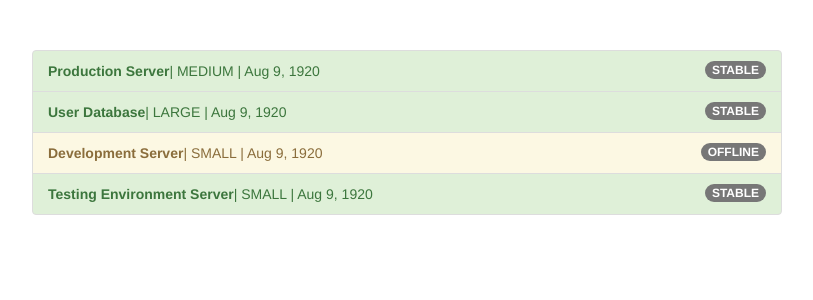
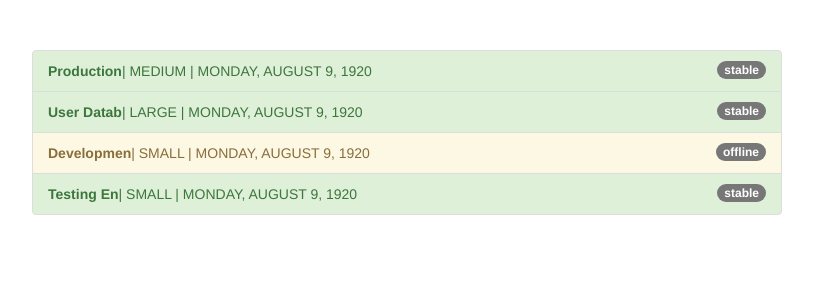
Before and after one commit to reemardelarosa/angular4-pipes, an Angular app: page / in a window 1280 px wide. Shown: the top 300 px of the page, without its empty margins (233-1046 px from the left). Built offline with nearby package versions, Linux system fonts and the light colour scheme.

Commit message:
Added custom Pipe

```diff
--- a/src/app/app.component.html
+++ b/src/app/app.component.html
@@ -4,9 +4,9 @@
       <ul class="list-group">
         <li class="list-group-item" *ngFor="let server of servers" [ngClass]="getStatusClasses(server)">
           <span class="badge">
-            {{ server.status | uppercase }}
+            {{ server.status | lowercase }}
           </span>
-          <strong>{{ server.name }}</strong>| {{ server.instanceType | uppercase }} | {{ server.started | date }}
+          <strong>{{ server.name | shorten }}</strong>| {{ server.instanceType | uppercase }} | {{ server.started | date:'fullDate' | uppercase }}
         </li>
       </ul>
     </div>
--- a/src/app/app.module.ts
+++ b/src/app/app.module.ts
@@ -4,10 +4,12 @@ import { FormsModule } from '@angular/forms';
 import { HttpModule } from '@angular/http';
 
 import { AppComponent } from './app.component';
+import { ShortenPipe } from './shorten.pipe';
 
 @NgModule({
   declarations: [
-    AppComponent
+    AppComponent,
+    ShortenPipe
   ],
   imports: [
     BrowserModule,
--- /dev/null
+++ b/src/app/shorten.pipe.ts
@@ -0,0 +1,11 @@
+import { PipeTransform, Pipe } from '@angular/core';
+
+@Pipe({
+  name: 'shorten'
+})
+
+export class ShortenPipe implements PipeTransform {
+  transform(value: any) {
+    return value.substr(0, 10);
+  }
+}
```
